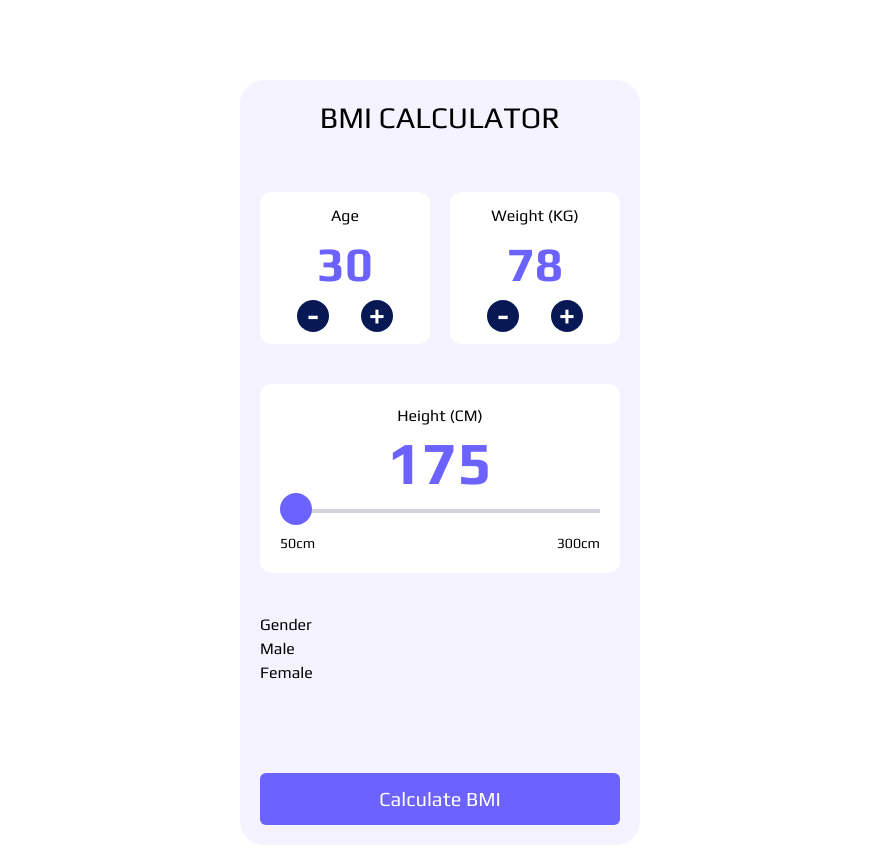
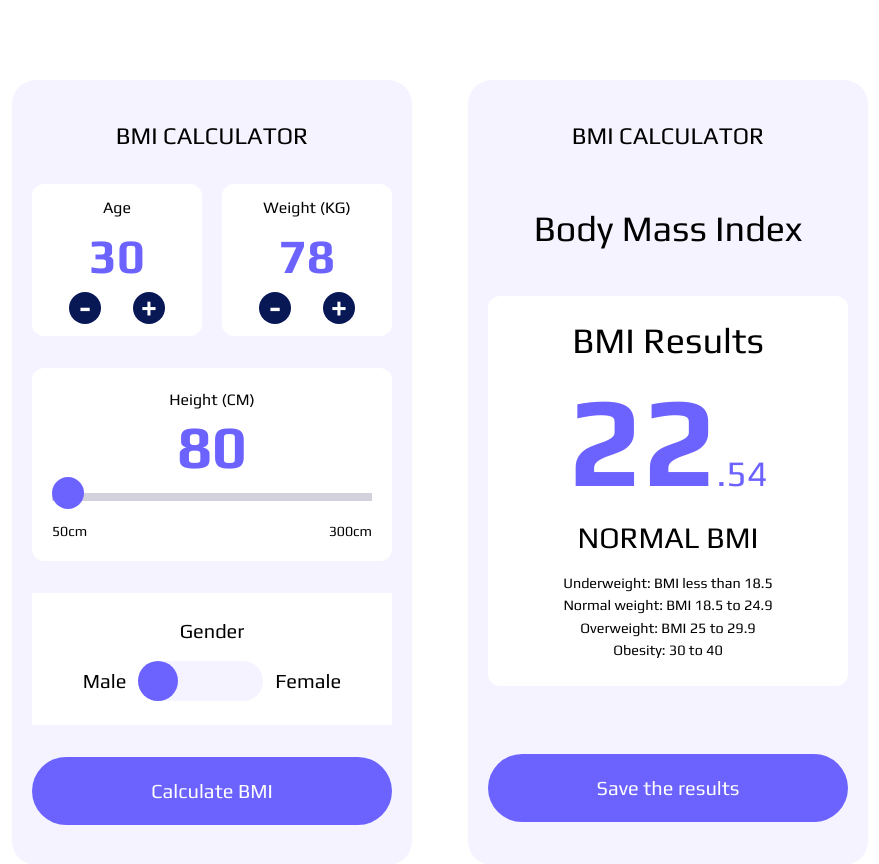
Before and after one commit to neyamat7/bmi-calculator, a plain HTML site: page index.html in a window 1280 px wide. Shown: the whole page, without its empty margins (200-1079 px from the left). Drawn offline with nearby package versions, Linux system fonts and the light colour scheme.

Commit message:
add all seciton's styles

```diff
--- a/index.html
+++ b/index.html
@@ -7,6 +7,10 @@
     <!-- google font -->
     <style>
       @import url("https://fonts.googleapis.com/css2?family=Play:wght@400;700&display=swap");
+
+      .progress-circle {
+        width: 32px;
+      }
     </style>
 
     <!-- tailwind css cdn -->
@@ -23,12 +27,16 @@
     </style>
   </head>
   <body class="font-play">
-    <main class="max-w-screen-lg mx-auto flex justify-center mt-20">
+    <main
+      class="max-w-screen-lg mx-auto flex flex-col items-center lg:items-start justify-center lg:flex-row gap-14 mt-20"
+    >
       <!-- input section  -->
-      <section class="bg-[#F4F3FF] max-w-[400px] p-5 rounded-3xl">
-        <h1 class="text-center text-3xl mb-14">BMI CALCULATOR</h1>
+      <section
+        class="bg-[#F4F3FF] max-w-[400px] p-5 rounded-3xl pt-10 min-h-[785px]"
+      >
+        <h1 class="text-center text-2xl mb-8">BMI CALCULATOR</h1>
 
-        <div class="space-y-10">
+        <div class="space-y-8">
           <!-- age and weight -->
           <div class="flex justify-between gap-5">
             <!-- age -->
@@ -92,18 +100,20 @@
 
             <div>
               <input
-                class="text-6xl text-main font-bold text-center w-full border-none outline-none"
+                class="height-display text-6xl text-main font-bold text-center w-full border-none outline-none"
+                disabled
                 placeholder="0"
                 type="text"
-                value="175"
               />
             </div>
 
             <!-- progress bar -->
             <!-- progress bar container -->
-            <div class="h-1 mt-3 bg-[#d2d1dc]">
+            <div class="progress-bar-container h-2 mt-3 bg-[#d2d1dc] relative">
               <!-- progress-circle-bar -->
-              <div class="w-8 h-8 bg-main -translate-y-1/2 rounded-full"></div>
+              <div
+                class="progress-circle absolute h-8 bg-main -translate-y-1/2 rounded-full"
+              ></div>
             </div>
             <div class="mt-5 flex justify-between text-sm">
               <span>50cm</span>
@@ -112,13 +122,17 @@
           </div>
 
           <!-- gender -->
-          <div>
-            <p>Gender</p>
-            <div>
+          <div class="bg-light p-6 text-xl space-y-4 font-medium">
+            <p class="text-center">Gender</p>
+            <div class="flex justify-center items-center">
               <span>Male</span>
-              <div>
+
+              <!-- toggle btn -->
+              <div class="toggle-btn bg-[#F4F3FF] w-2/5 h-10 rounded-full mx-3">
                 <!-- toggle circle -->
-                <div></div>
+                <div
+                  class="toggle-circle w-10 h-full bg-main rounded-full transition-all duration-500"
+                ></div>
               </div>
               <span>Female</span>
             </div>
@@ -126,9 +140,47 @@
 
           <!-- submit button -->
           <button
-            class="btn bg-main text-light text-xl rounded-md w-full mt-12 py-3"
+            class="btn bg-main text-light text-xl rounded-full w-full py-5 mb-0s"
           >
             Calculate BMI
+          </button>
+        </div>
+      </section>
+
+      <!-- result section -->
+
+      <section
+        class="bg-[#F4F3FF] max-w-[400px] w-full p-5 rounded-3xl pt-10 min-h-[785px]"
+      >
+        <h1 class="text-center text-2xl mb-14">BMI CALCULATOR</h1>
+
+        <div class="space-y-12">
+          <h1 class="text-center text-4xl">Body Mass Index</h1>
+
+          <!-- bmi results -->
+          <div
+            class="w-full bg-light flex flex-col p-6 rounded-xl text-center space-y-4"
+          >
+            <h3 class="text-4xl">BMI Results</h3>
+            <h1 class="text-9xl text-main font-bold">
+              22<span class="text-4xl font-medium">.54</span>
+            </h1>
+
+            <h3 class="text-3xl">NORMAL BMI</h3>
+
+            <div class="flex flex-col text-lg">
+              <small>Underweight: BMI less than 18.5</small>
+              <small>Normal weight: BMI 18.5 to 24.9</small>
+              <small>Overweight: BMI 25 to 29.9</small>
+              <small>Obesity: 30 to 40</small>
+            </div>
+          </div>
+
+          <!-- submit button -->
+          <button
+            class="btn bg-main text-light text-xl rounded-full w-full py-5 mt-5"
+          >
+            Save the results
           </button>
         </div>
       </section>
--- a/main.js
+++ b/main.js
@@ -0,0 +1,69 @@
+// all selected element
+
+// progress bar elements
+const progressBarContainer = document.querySelector(".progress-bar-container");
+const progressCircle = document.querySelector(".progress-circle");
+const heightDisplay = document.querySelector(".height-display"); //input element to display height
+
+// toggle button's elements
+const toggleBtn = document.querySelector(".toggle-btn");
+const toggleCircle = document.querySelector(".toggle-circle");
+
+// height progress bar funcitonality
+let initialValue = 80;
+heightDisplay.value = initialValue;
+let isDraggable = false;
+const minValue = 50;
+const maxValue = 300;
+const range = 250;
+
+// initial value of progress bar
+function barInitialValue(initialValue) {
+  heightDisplay.value = parseInt(initialValue);
+  console.log(typeof initialValue);
+}
+
+progressBarContainer.addEventListener("mousedown", (e) => {
+  isDraggable = true;
+  updateProgressBar(e);
+
+  progressBarContainer.addEventListener("mousemove", updateProgressBar);
+  progressBarContainer.addEventListener("click", updateProgressBar);
+
+  progressBarContainer.addEventListener("mouseup", () => {
+    isDraggable = false;
+  });
+});
+
+function updateProgressBar(e) {
+  if (!isDraggable) return;
+  const rect = progressBarContainer.getBoundingClientRect();
+  const barLeft = rect.left; //
+  const barContainerWidth = rect.width;
+  const clientX = e.clientX;
+  const barCircleLeftSpace = clientX - barLeft;
+
+  // progress bar width in percentage
+  const progressCircleWidth = Math.round(
+    (barCircleLeftSpace / barContainerWidth) * 100
+  );
+
+  if (progressCircleWidth < 0) progressCircleWidth = 0;
+  if (progressCircleWidth > 100) progressCircleWidth = 100;
+
+  progressCircle.style.width = `${progressCircleWidth}%`;
+
+  //   set the value of height display as bar value changes
+  initialValue = minValue + range * (progressCircleWidth / 100);
+
+  //   initialValue = minValue + (range / barContainerWidth) * barCircleLeftSpace; // need to work with this formula
+
+  barInitialValue(initialValue);
+}
+
+//toggle button dynamic functionality
+toggleBtn.addEventListener("click", (e) => {
+  // add styles to toggle the button
+  toggleCircle.classList.toggle("ml-[calc(100%-40px)]");
+  toggleCircle.classList.toggle("female");
+});
```
